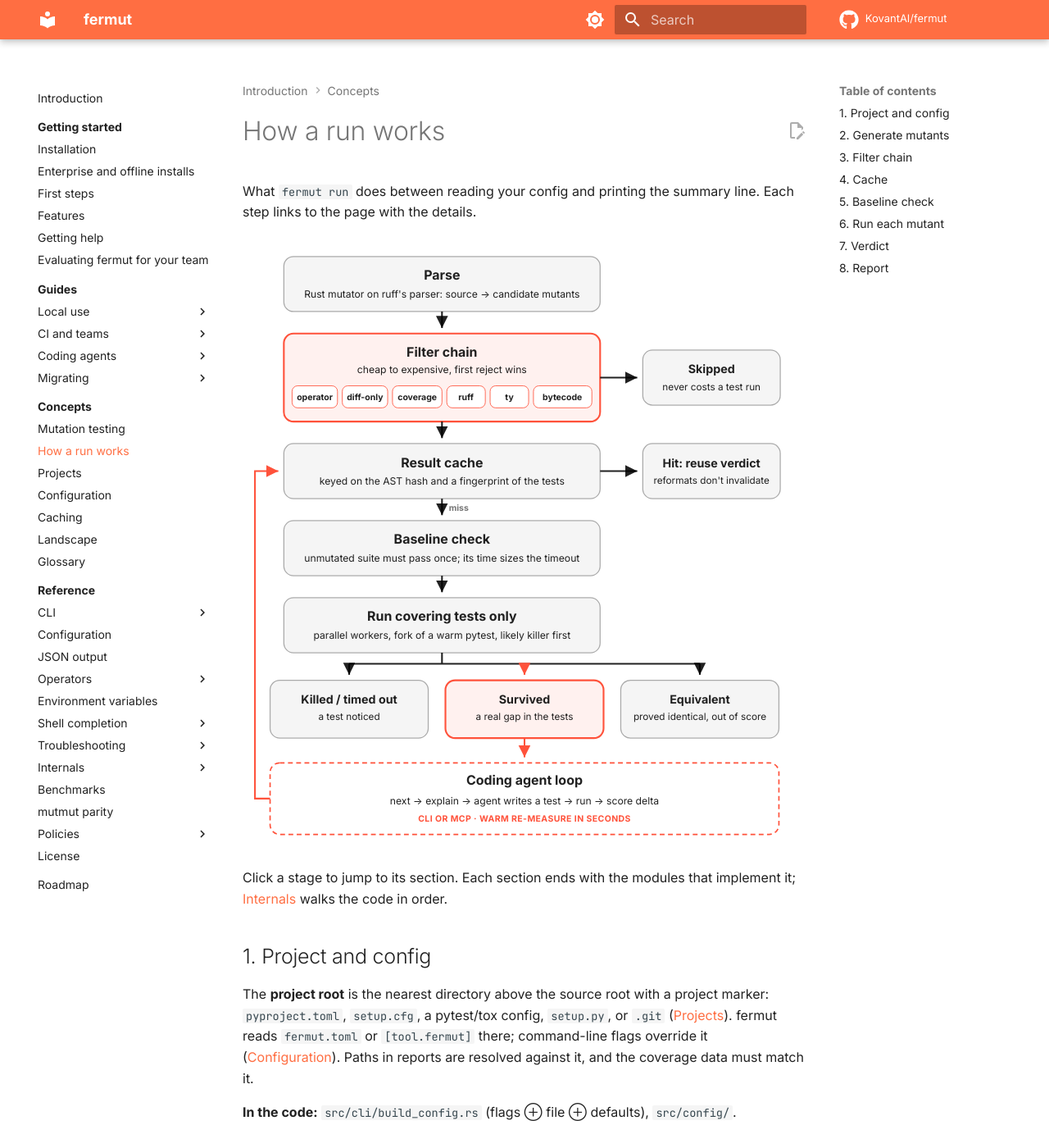
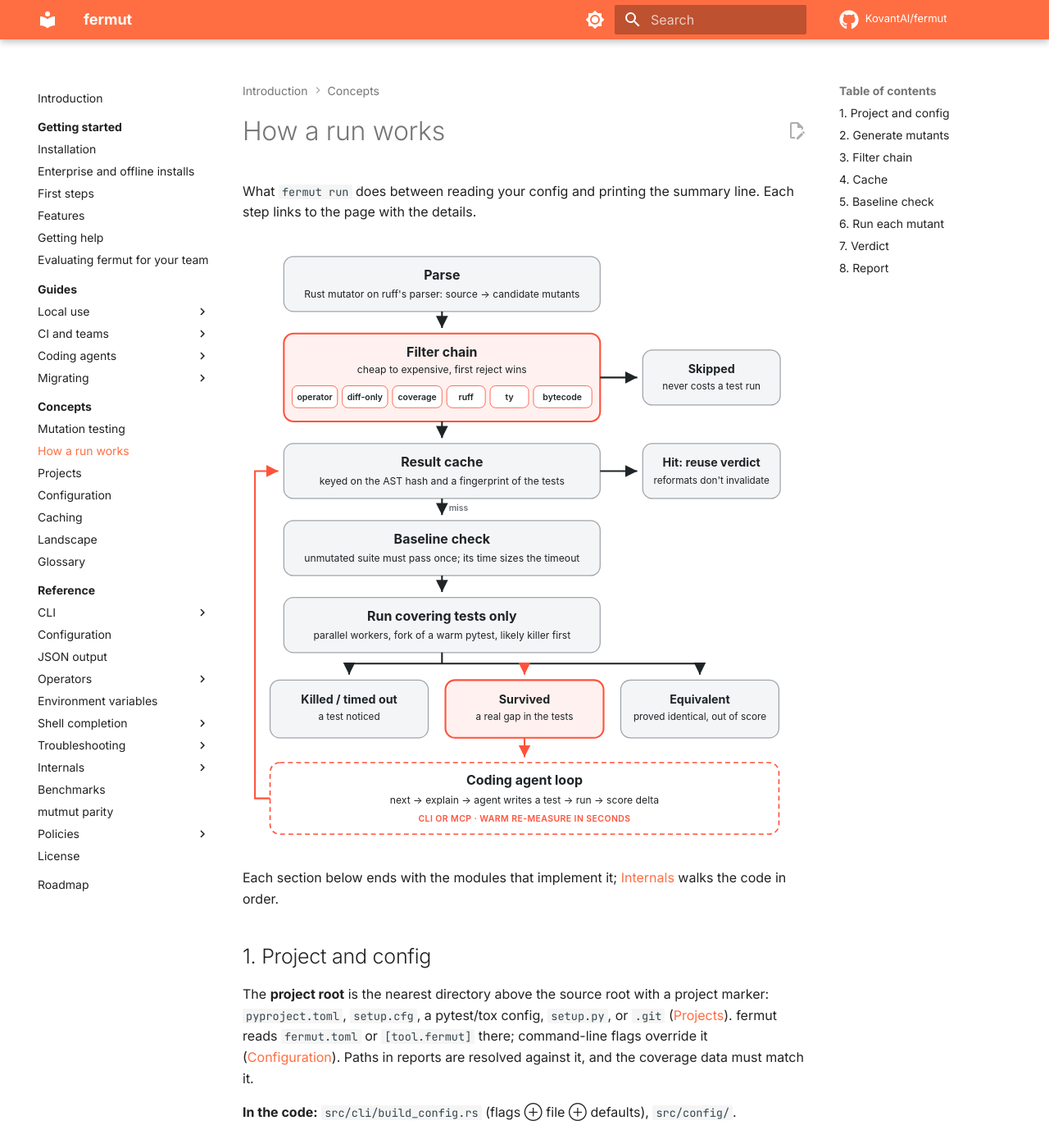
Before and after one commit to KovantAI/fermut, an MkDocs documentation site: the page built from docs/concepts/how-a-run-works.md, in a window 1280 px wide and 1400 px high. Shown: the whole window at 82% size. Built offline with MkDocs 1.6.1 and Material for MkDocs 9.7.7, drawn with Linux system fonts in a browser that asks for light colours; comment, search, counter and statistics services are not loaded.

Commit message:
docs: update

```diff
--- a/docs/concepts/how-a-run-works.md
+++ b/docs/concepts/how-a-run-works.md
@@ -3,11 +3,9 @@
 What `fermut run` does between reading your config and printing the summary
 line. Each step links to the page with the details.
 
-<figure class="fm-pipeline">
---8<-- "docs/assets/run-pipeline.svg"
-</figure>
+![The fermut pipeline: parse, filter chain, result cache, baseline check, run covering tests, then killed, survived or equivalent; survivors feed the coding agent loop.](../assets/run-pipeline.svg)
 
-Click a stage to jump to its section. Each section ends with the modules
+Each section below ends with the modules
 that implement it; [Internals](../reference/internals/index.md) walks the
 code in order.
 
--- a/docs/stylesheets/extra.css
+++ b/docs/stylesheets/extra.css
@@ -15,36 +15,6 @@
   margin-right: 2px;
 }
 
-/* Run pipeline figure (docs/assets/run-pipeline.svg, included via snippets). */
-.md-typeset .fm-pipeline {
-  --fm-ink: var(--md-default-fg-color);
-  --fm-muted: var(--md-default-fg-color--light);
-  --fm-line: var(--md-default-fg-color--lighter);
-  --fm-box: var(--md-code-bg-color);
-  --fm-accent: #ff523b;
-  --fm-accent-bg: #fff1ef;
-  display: block;
-  width: 100%;
-  margin: 1.5em auto;
-}
-[data-md-color-scheme="slate"] .fm-pipeline { --fm-accent-bg: rgba(255, 82, 59, 0.14); }
-.fm-pipeline a { text-decoration: none; }
-.fm-pipeline svg { display: block; width: 100%; max-width: 760px; height: auto; margin: 0 auto; }
-.fm-pipeline text { fill: var(--fm-ink); text-anchor: middle; font-family: var(--md-text-font-family); }
-.fm-pipeline .fm-title { font-size: 19px; font-weight: 700; }
-.fm-pipeline .fm-sub { font-size: 14.5px; }
-.fm-pipeline .fm-sm.fm-title { font-size: 17px; }
-.fm-pipeline .fm-sm.fm-sub { font-size: 14px; }
-.fm-pipeline .fm-label { fill: var(--fm-muted); font-size: 12.5px; font-weight: 600; text-anchor: start; }
-.fm-pipeline .fm-tag { fill: var(--fm-accent); font-size: 12.5px; font-weight: 600; letter-spacing: 0.5px; }
-.fm-pipeline .fm-box { fill: var(--fm-box); stroke: var(--fm-line); stroke-width: 1.5; transition: stroke-width 0.15s; }
-.fm-pipeline .fm-hot { fill: var(--fm-accent-bg); stroke: var(--fm-accent); stroke-width: 2.5; }
-.fm-pipeline .fm-loop { fill: none; stroke: var(--fm-accent); stroke-width: 2; stroke-dasharray: 7 5; }
-.fm-pipeline .fm-chips rect { fill: var(--md-default-bg-color); stroke: var(--fm-accent); }
-.fm-pipeline .fm-chips text { font-size: 12.5px; font-weight: 600; }
-.fm-pipeline a:hover .fm-box, .fm-pipeline a:focus .fm-box { stroke: var(--fm-accent); stroke-width: 3; }
-.fm-pipeline .fm-line, .fm-pipeline .fm-edge { stroke: var(--fm-ink); stroke-width: 2.5; fill: none; }
-.fm-pipeline .fm-edge { marker-end: url(#fm-arrow); }
-.fm-pipeline .fm-edge.fm-accent { stroke: var(--fm-accent); marker-end: url(#fm-arrow-accent); }
-.fm-pipeline .fm-head { fill: var(--fm-ink); }
-.fm-pipeline .fm-head-accent { fill: var(--fm-accent); }
+
+/* Run pipeline figure (docs/assets/run-pipeline.svg carries its own colours). */
+.md-typeset img[src$="run-pipeline.svg"] { display: block; width: 100%; max-width: 760px; margin: 1.5em auto; }
```
Also changed, not shown: docs/assets/run-pipeline.svg.
